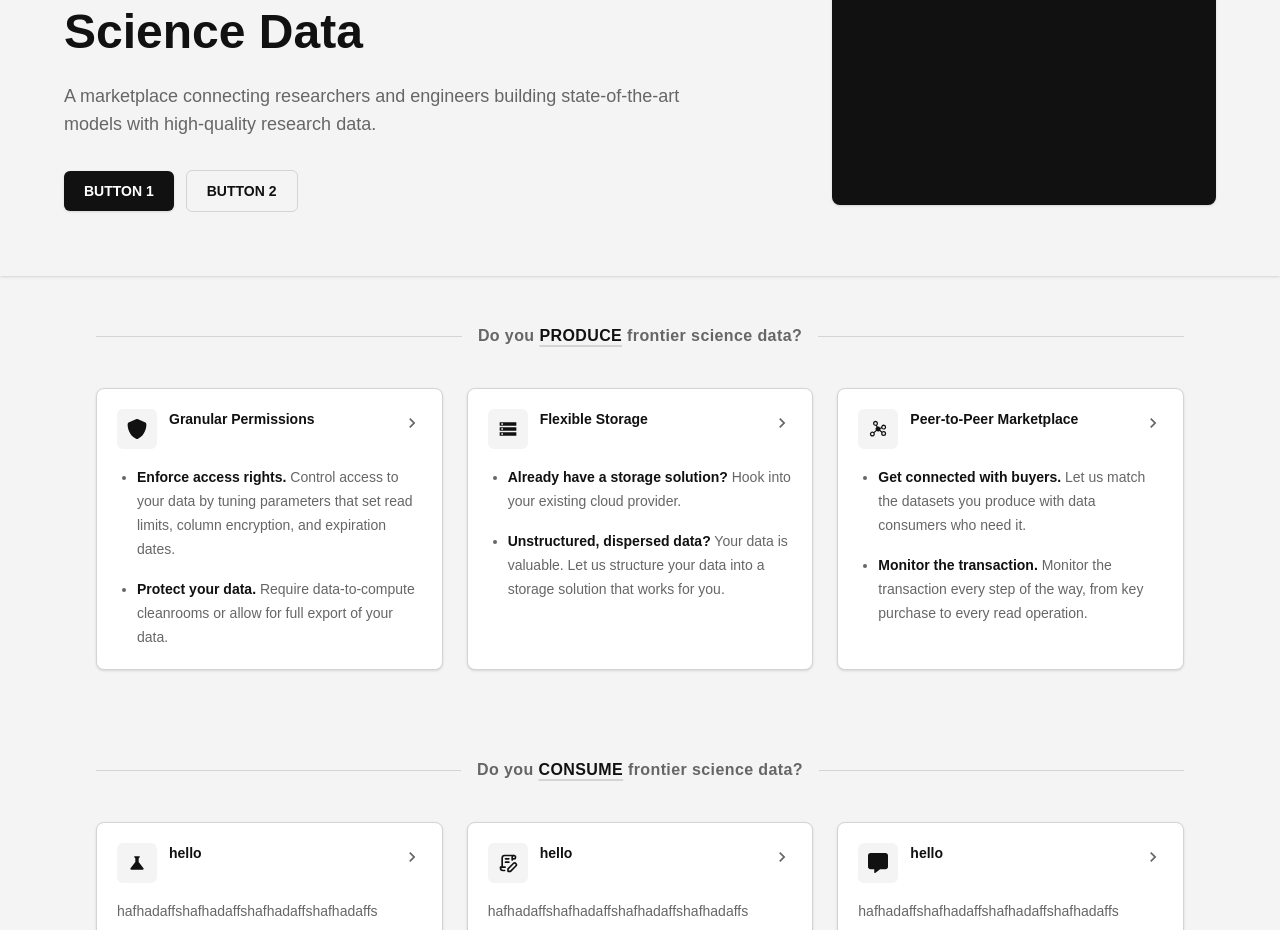
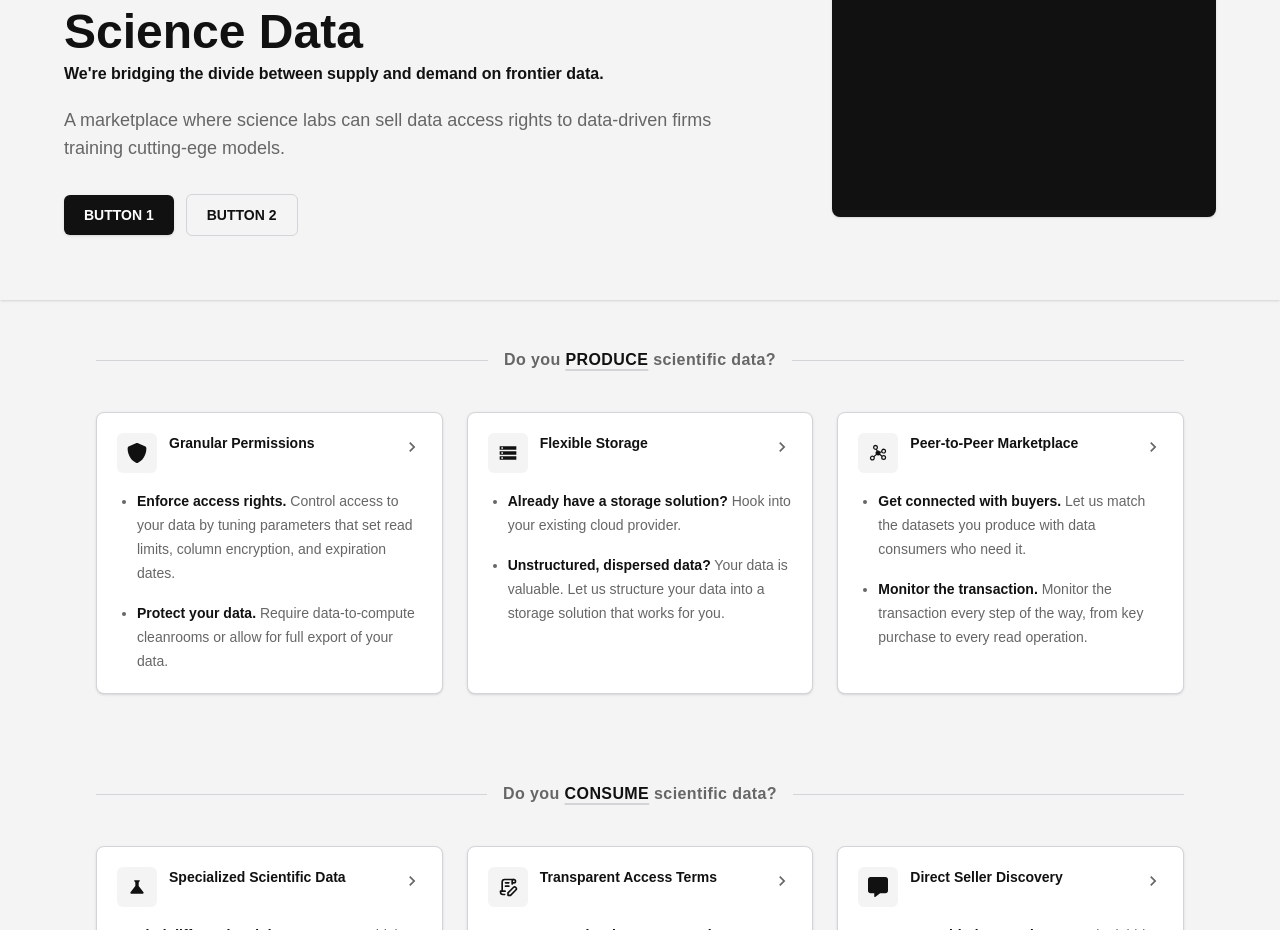
Before and after one commit to iamaray/graphon_one_pager, a Next.js app in the folder graphon-one-pager/: page / in a window 1280 px wide. Shown: the part 262-1192 px from the top of the page. Built offline with nearby package versions, Linux system fonts and the light colour scheme.

Commit message:
minor changes to info card

```diff
--- a/graphon-one-pager/app/page.tsx
+++ b/graphon-one-pager/app/page.tsx
@@ -62,20 +62,28 @@ export default function Home() {
         <InfoCard
           Icon={FaShield}
           header="Granular Permissions"
-          body="
-            • Enforce access rights. Control access to your data by tuning parameters that set read limits, column encryption, and expiration dates. • Protect your data. Require data-to-compute cleanrooms or allow for full export of your data."
+          body={[
+            "Enforce access rights. Control access to your data by tuning parameters that set read limits, column encryption, and expiration dates.",
+            "Protect your data. Require data-to-compute cleanrooms or allow for full export of your data.",
+          ]}
           expandedRows={placeholderRows("Granular permissions")}
         />
         <InfoCard
           Icon={MdStorage}
           header="Flexible Storage"
-          body="• Already have a storage solution? Hook into your existing cloud provider. • Unstructured, dispersed data? Your data is valuable. Let us structure your data into a storage solution that works for you."
+          body={[
+            "Already have a storage solution? Hook into your existing cloud provider.",
+            "Unstructured, dispersed data? Your data is valuable. Let us structure your data into a storage solution that works for you.",
+          ]}
           expandedRows={placeholderRows("Flexible storage")}
         />
         <InfoCard
           Icon={PiGraphFill}
           header="Peer-to-Peer Marketplace"
-          body="• Get connected with buyers. Let us match the datasets you produce with data consumers who need it. • Monitor the transaction. Monitor the transaction every step of the way, from key purchase to every read operation."
+          body={[
+            "Get connected with buyers. Let us match the datasets you produce with data consumers who need it.",
+            "Monitor the transaction. Monitor the transaction every step of the way, from key purchase to every read operation.",
+          ]}
           expandedRows={placeholderRows("Peer-to-peer marketplace")}
         />
       </InfoCardRowLayout>
@@ -83,20 +91,29 @@ export default function Home() {
       <InfoCardRowLayout>
         <InfoCard
           Icon={MdScience}
-          header="hello"
-          body="hafhadaffshafhadaffshafhadaffshafhadaffs"
+          header="Specialized Scientific Data"
+          body={[
+            "Find differentiated datasets. Access high-quality experimental data difficult to source through public repos.",
+            "Evaluate before you buy. Review metadata, acces terms, and quality indicators.",
+          ]}
           expandedRows={placeholderRows("Science data discovery")}
         />
         <InfoCard
           Icon={TbContract}
-          header="hello"
-          body="hafhadaffshafhadaffshafhadaffshafhadaffs"
+          header="Transparent Access Terms"
+          body={[
+            "Know exactly what you're getting. See usage rights, read limits, and export & compute restictinos up front.",
+            "Choose the right access model. Purchase access under terms that fit your use case.",
+          ]}
           expandedRows={placeholderRows("Contract review")}
         />
         <InfoCard
           Icon={FaMessage}
-          header="hello"
-          body="hafhadaffshafhadaffshafhadaffshafhadaffs"
+          header="Direct Seller Discovery"
+          body={[
+            "Connect with data producers. Submit bids to purchase data usage rights from labs and scientific institutions producing frontier data.",
+            "Source data more efficiently. Spend less time hunting fro data through fragmented channels and more time building.",
+          ]}
           expandedRows={placeholderRows("Buyer collaboration")}
         />
       </InfoCardRowLayout>
--- a/graphon-one-pager/components/AudienceHeader.tsx
+++ b/graphon-one-pager/components/AudienceHeader.tsx
@@ -11,7 +11,7 @@ export default function AudienceHeader({
         <span className="text-foreground underline decoration-border decoration-2 underline-offset-4">
           {action}
         </span>{" "}
-        frontier science data?
+        scientific data?
       </h1>
       <div className="h-px flex-1 bg-border" />
     </div>
--- a/graphon-one-pager/components/InfoCard.tsx
+++ b/graphon-one-pager/components/InfoCard.tsx
@@ -9,7 +9,7 @@ export type ExpandedInfoCardRow = {
 
 type ExternalLinkItemProps = {
   header: string;
-  body: string;
+  body: string[];
   Icon: IconType;
   expandedRows?: ExpandedInfoCardRow[];
 };
@@ -72,24 +72,23 @@ function renderPhraseMatches(text: string) {
   return content;
 }
 
-function InfoCardBody({ body }: { body: string }) {
+function InfoCardBody({ body }: { body: string[] }) {
   const bodyItems = body
-    .split("•")
     .map((item) => item.trim())
     .filter(Boolean);
 
   if (bodyItems.length <= 1) {
     return (
       <p className="mt-4 break-words text-sm leading-6 text-text-muted">
-        {renderEmphasizedText(body)}
+        {renderEmphasizedText(bodyItems[0] ?? "")}
       </p>
     );
   }
 
   return (
     <ul className="mt-4 list-disc space-y-4 pl-5 text-sm leading-6 text-text-muted">
-      {bodyItems.map((item) => (
-        <li key={item} className="break-words">
+      {bodyItems.map((item, index) => (
+        <li key={`${item}-${index}`} className="break-words">
           {renderEmphasizedText(item)}
         </li>
       ))}
--- a/graphon-one-pager/components/TopCard.tsx
+++ b/graphon-one-pager/components/TopCard.tsx
@@ -7,9 +7,13 @@ export default function TopCard() {
             {/* Connecting Compute and Frontier Science */}
             Compute Meets Frontier Science Data
           </h1>
+          <p className="font-bold">
+            We&apos;re bridging the divide between supply and demand on frontier
+            data.
+          </p>
           <p className="mt-5 max-w-2xl text-base leading-7 text-text-muted sm:text-lg">
-            A marketplace connecting researchers and engineers building
-            state-of-the-art models with high-quality research data.
+            A marketplace where science labs can sell data access rights to
+            data-driven firms training cutting-ege models.
           </p>
           <div className="mt-8 flex flex-wrap items-center justify-start gap-3">
             <p className="rounded-md bg-accent px-5 py-2.5 text-sm font-semibold text-accent-foreground shadow-sm">
@@ -23,10 +27,7 @@ export default function TopCard() {
         <div
           className="min-h-64 rounded-lg bg-foreground p-6 shadow-sm"
           aria-hidden="true"
-        >
-          <div className="flex h-full min-h-52 flex-col justify-between">
-          </div>
-        </div>
+        ></div>
       </div>
     </div>
   );
```
